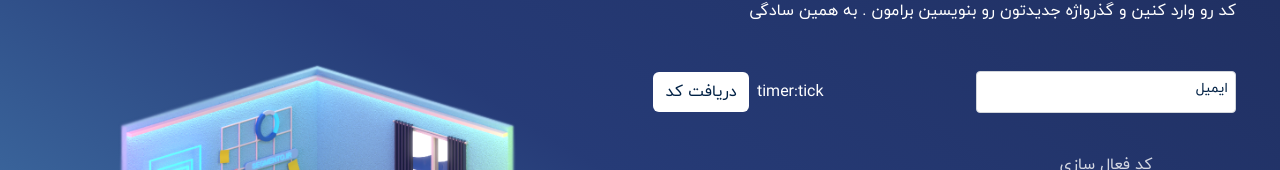
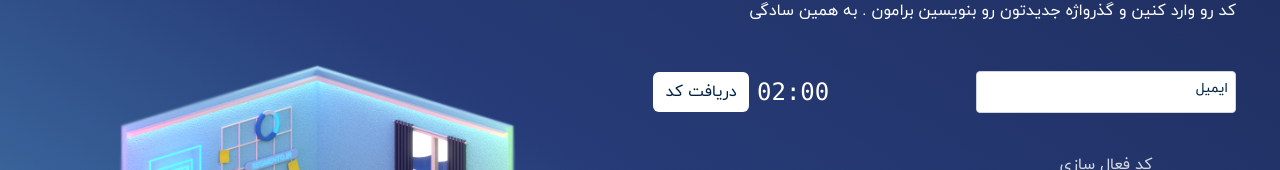
Before and after one commit to xaankoow/segmento-nuxt, a Nuxt app: page /auth/forget in a window 1280 px wide. Shown: the part 207-377 px from the top of the page. Built offline with nearby package versions, Linux system fonts and the light colour scheme.

Commit message:
feat-composables: timer composable class added to forget page

```diff
--- /dev/null
+++ b/composables/Timer.ts
@@ -0,0 +1,38 @@
+import { ref } from "vue"
+export class Timer {
+    private time = ref(0);
+    private status = ref(false)
+    private timerId: any;
+
+    constructor(time: number) {
+        this.setDuration(time);
+    }
+
+    setDuration(second: number) {
+        this.time.value = second;
+    }
+
+    start() {
+        this.status.value = true;
+        this.timerId = setInterval(() => {
+            this.time.value--;
+
+            if (this.time.value <= 0) {
+                this.stop();
+            }
+        }, 1000);
+    }
+
+    duration() {
+        return this.time.value;
+    }
+
+    stop() {
+        this.status.value = false;
+        clearInterval(this.timerId);
+    }
+
+    enable() {
+        return this.status.value;
+    }
+}
--- a/pages/auth/forget.vue
+++ b/pages/auth/forget.vue
@@ -20,12 +20,17 @@
         </div>
         <div class="flex flex-row-reverse items-center gap-2">
           <button
-            @click="step++"
+            @click="sendActiveCode()"
             class="bg-base-100 hover:bg-base-250 text-base-content border-none w-24 h-10 rounded-md"
           >
-            {{ content.recive_code }}
-          </button>
-          <span> timer:tick </span>
+            {{ content.recive_code }}</button
+          ><span class="countdown font-mono text-2xl">
+            <span
+              :style="`--value:  ${secondTimer.duration()}`"
+            ></span
+            >:
+            <span :style="`--value: ${minuteTimer.duration()}`"></span>
+          </span>
         </div>
       </div>
       <!-- step 2 => confirm email code -->
@@ -39,7 +44,7 @@
           </span>
           <div
             class="flex flex-row gap-5 text-base-content [&>input]:w-1/4 [&>input]:p-2 [&>input]:text-center [&>input]:rounded-md"
-            style="direction: ltr;"
+            style="direction: ltr"
           >
             <input type="text" maxlength="1" minlength="1" />
             <input type="text" maxlength="1" minlength="1" />
@@ -104,16 +109,37 @@
   </div>
 </template>
 
-    <script setup>
+<script setup>
 import { CustomTextBox } from "../../composables/CustomTextBox";
+import { Timer } from "../../composables/Timer";
 definePageMeta({
   layout: "login",
 });
+const timer_check = () => {
+  if (minuteTimer.duration() > 0) {
+    if (secondTimer.duration() === 0) {
+      secondTimer.setDuration(5);
+      minuteTimer.setDuration(minuteTimer.duration() - 1);
+    }
+  }
+  else {
+    if (! secondTimer.enable()) {
+      step.value--;
+    }
+  }
+};
+const sendActiveCode = () => {
+  secondTimer.start();
+  timer_check();
+  step.value++;
+  // TODO : Send email to backend to recive code
+};
 const step = ref(1);
 const email = new CustomTextBox();
 const password = new CustomTextBox();
 const confirmPassword = new CustomTextBox();
-
+const secondTimer = new Timer(0);
+const minuteTimer = new Timer(2);
 const form = ref({
   email: "",
   code: "",
@@ -133,6 +159,6 @@ const content = ref({
   active_code: "کد فعال سازی",
   btn_accept_code: "تایید کد",
   btn_accept_password: "ذخیره گذرواژه",
-  signup_link_text: "حساب کاربری ندارم!"
+  signup_link_text: "حساب کاربری ندارم!",
 });
 </script>
```
